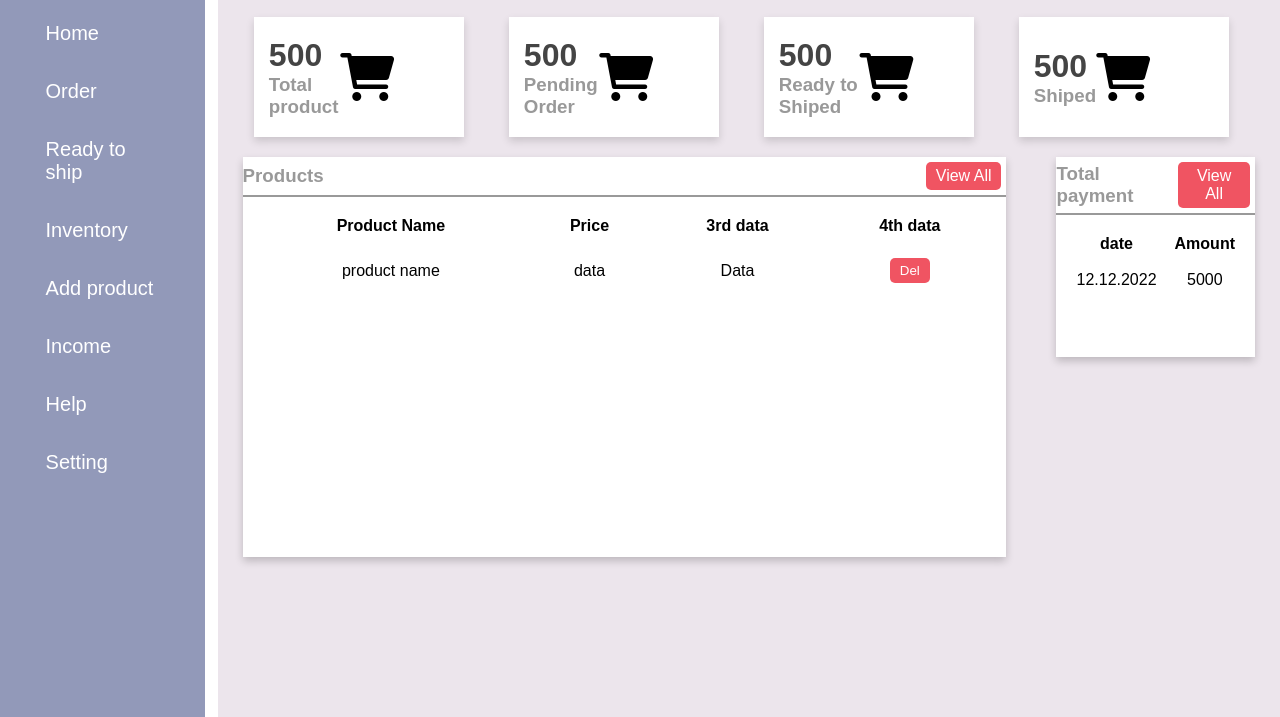
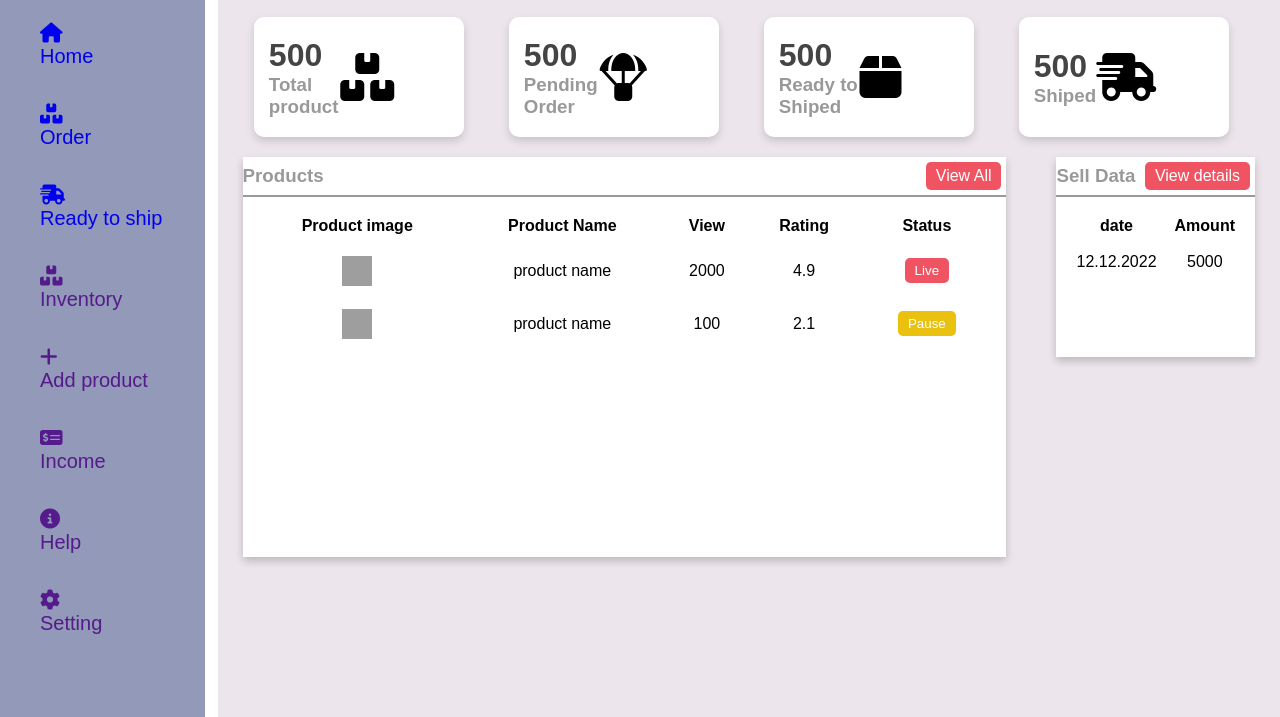
Before and after one commit to robustdev111/ClothsNite, a plain HTML site: page adminSide/adminDashboard.html in a window 1280 px wide. Shown: the part 83-800 px from the top of the page. Drawn offline with Linux system fonts and the light colour scheme; grey boxes are pictures that could not be loaded.

Commit message:
dashboard

```diff
--- a/adminSide/Script_Admin/addProduct.js
+++ b/adminSide/Script_Admin/addProduct.js
@@ -1,6 +1,6 @@
 // console.log("add immage ok")
-
-
+let url="https://mock-api-wmzl.onrender.com/Products"
+//url can be chenge
 
 
 let form=document.getElementById("add-Product");
@@ -21,7 +21,7 @@ form.addEventListener("submit",(e)=>{
    let image=[img1.value,img2.value];
 
 
-   fetch(`https://mock-api-wmzl.onrender.com/Products`, {
+   fetch(url, {
       method: 'POST',
       headers: {
         'Content-type': 'application/json',
--- a/adminSide/Style_Admin/comn_style.css
+++ b/adminSide/Style_Admin/comn_style.css
@@ -44,6 +44,16 @@ i{
 
 .btn{
     background: #f05462;
+    color: white;
+    padding: 5px 10px;
+    text-align: center;
+    border-radius: 5px;
+    border :none;
+    margin: 5px;
+
+}
+.btng{
+    background: #e9c10e;
     color: white;
     padding: 5px 10px;
     text-align: center;
--- a/adminSide/Style_Admin/dashboard.css
+++ b/adminSide/Style_Admin/dashboard.css
@@ -8,7 +8,7 @@
 }
 
 .container .content .cards .card{
-
+    border-radius: 10px;
     width: 210px;
     height: 120px;
     background: white;
@@ -53,7 +53,7 @@
     flex-direction: column;
 }
 
-.container .advance_Data .Payments{
+.container .advance_Data .MonthlySell{
 flex: 1;
 background: white;
 height: 25vh;
@@ -63,3 +63,13 @@ display: flex;
 box-shadow: 0px 4px 8px 0px rgb(0 ,0,0,0.2);
 }
 /* Responcive ness */
+
+table div{
+width: 30px;
+height: 30px;
+margin: auto;
+}
+table img{
+    width: 100%;
+    height: 100%;
+}
--- a/adminSide/adminDashboard.html
+++ b/adminSide/adminDashboard.html
@@ -15,14 +15,14 @@
     <h1>Web Site name</h1><!--add logo immage-->
 </div>
 <ul>
-    <li><img src="#icons" alt="">&nbsp;<span>Home </span> </li>
-    <li><img src="#icons" alt="">&nbsp;<span> Order</span> </li>
-    <li><img src="#icons" alt="">&nbsp;<span> Ready to ship</span> </li>
-    <li><img src="#icons" alt="">&nbsp;<span> Inventory</span> </li>
-    <li><img src="#icons" alt="">&nbsp;<span>Add product </span> </li>
-    <li><img src="#icons" alt="">&nbsp;<span> Income</span> </li>
-    <li><img src="#icons" alt="">&nbsp;<span> Help </span></li>
-    <li><img src="#icons" alt="">&nbsp;<span>  Setting</span></li>
+    <li><a href="adminDashboard.html"><i class="fa-solid fa-house"></i><span>Home </span></a> </li>
+    <li><a href="order.html"><i class="fa-sharp fa-solid fa-boxes-stacked"></i><span> Order</span></a> </li>
+    <li><a href="readyToShift.html"><i class="fa-sharp fa-solid fa-truck-fast"></i><span> Ready to ship</span></a> </li>
+    <li><a href=""><i class="fa-sharp fa-solid fa-boxes-stacked"></i><span> Inventory</span></a> </li>
+    <li><a href=""><i class="fa-sharp fa-solid fa-plus"></i><span>Add product </span></a> </li>
+    <li><a href=""><i class="fa-sharp fa-solid fa-money-check-dollar"></i><span> Income</span></a> </li>
+    <li><a href=""><i class="fa-sharp fa-solid fa-circle-info"></i><span> Help </span></a></li>
+    <li><a href=""><i class="fa-sharp fa-solid fa-gear"></i><span>  Setting</span></a></li>
 </ul>
 </div>
 
@@ -55,7 +55,7 @@
             <h3>Total product</h3>
 
         </div>
-        <i class="fa-sharp fa-solid fa-cart-shopping fa-3x"></i>
+        <i class="fa-sharp fa-solid fa-boxes-stacked fa-3x"></i>
     </div>
 
 
@@ -65,7 +65,7 @@
             <h3>Pending Order</h3>
 
         </div>
-        <i class="fa-sharp fa-solid fa-cart-shopping fa-3x"></i>
+        <i class="fa-sharp fa-solid fa-parachute-box fa-3x"></i>
     </div>
 
     <div class="card">
@@ -74,7 +74,7 @@
             <h3>Ready to Shiped</h3>
 
         </div>
-        <i class="fa-sharp fa-solid fa-cart-shopping fa-3x"></i>
+        <i class="fa-sharp fa-solid fa-box fa-3x"></i>
     </div>
 
     <div class="card">
@@ -83,7 +83,7 @@
             <h3>Shiped</h3>
 
         </div>
-        <i class="fa-sharp fa-solid fa-cart-shopping fa-3x"></i>
+        <i class="fa-sharp fa-solid fa-truck-fast fa-3x"></i>
     </div>
 
 
@@ -98,27 +98,37 @@
 
         <table>
             <tr>
+                <th>Product image</th>
                 <th>Product Name</th>
-                <th>Price</th>
-                <th>3rd data</th>
-                <th>4th data</th>
+                <th>View</th>
+                <th>Rating</th>
+                <th>Status</th>
 
             </tr>
             <tr>
+                <td><div><img src="https://www.charlestyrwhitt.com/dw/image/v2/AAWJ_PRD/on/demandware.static/-/Sites-ctshirts-master/default/dw13eea116/hi-res/FON0540NAV_COLLAR_DETAIL.jpg?sw=430&sh=538&sm=fit&q=42" alt="Product img"></div></td>
                <td>product name</td>
-               <td>data</td>
-               <td>Data</td>
-               <td><button class="btn">Del</button></td>
+               <td>2000</td>
+               <td>4.9</td>
+               <td><button class="btn">Live</td>
+
+            </tr>
+            <tr>
+                <td><div><img src="https://www.charlestyrwhitt.com/dw/image/v2/AAWJ_PRD/on/demandware.static/-/Sites-ctshirts-master/default/dw13eea116/hi-res/FON0540NAV_COLLAR_DETAIL.jpg?sw=430&sh=538&sm=fit&q=42" alt="Product img"></div></td>
+               <td>product name</td>
+               <td>100</td>
+               <td>2.1</td>
+               <td><button class="btng">Pause</td>
 
             </tr>
         </table>
 
 
     </div>
-    <div class="Payments">
+    <div class="MonthlySell">
         <div class="title">
-            <h3>Total payment</h3>
-            <a href="#" class="btn"> View All</a>
+            <h3>Sell Data</h3>
+            <a href="#" class="btn"> View details</a>
         </div>
         <table><tr>
             <th>date</th>
```
Also changed, not shown: adminSide/addproduct.html (+8 -8 lines), adminSide/order.html (+10 -14 lines), adminSide/readyToShift.html (added, +12 -0 lines).
